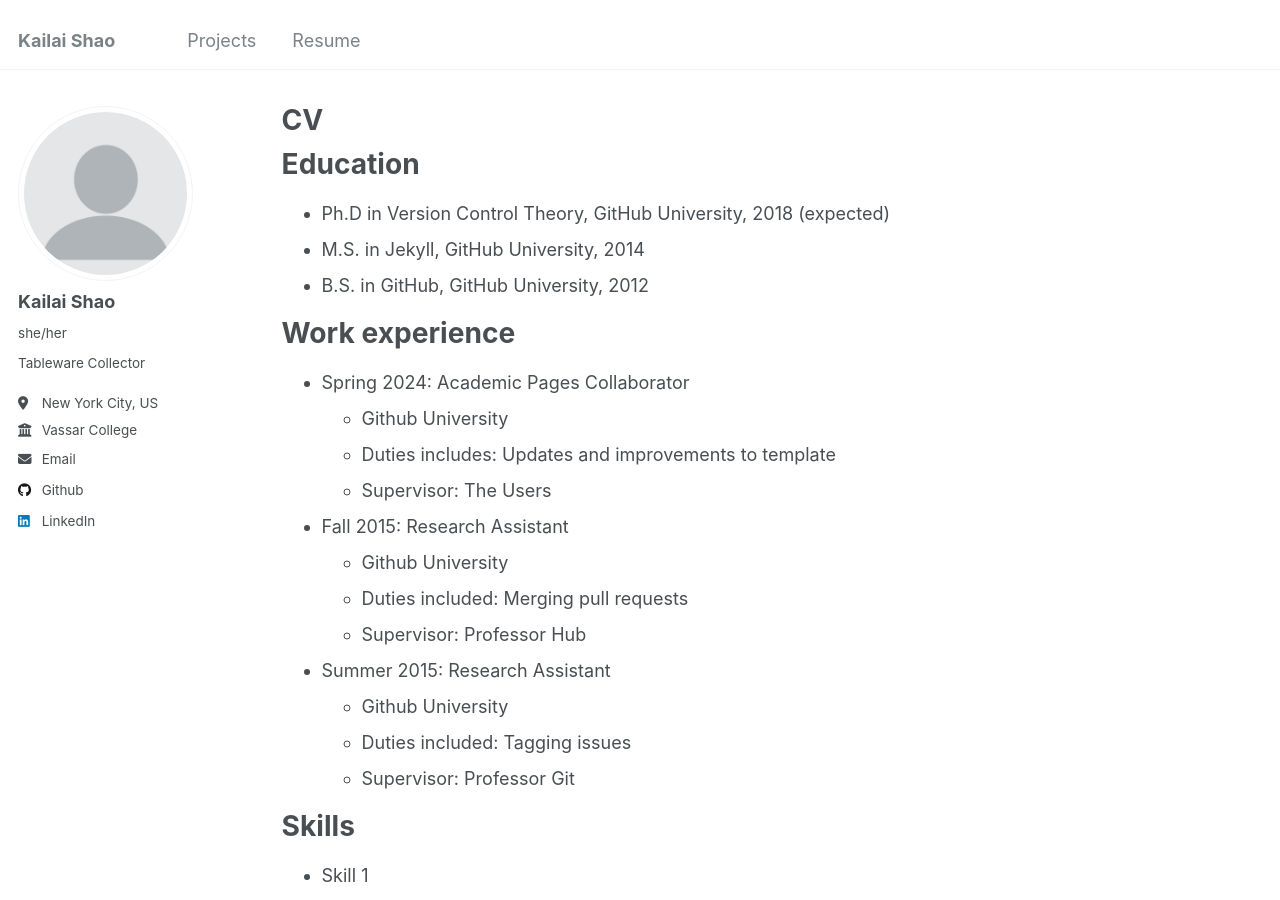
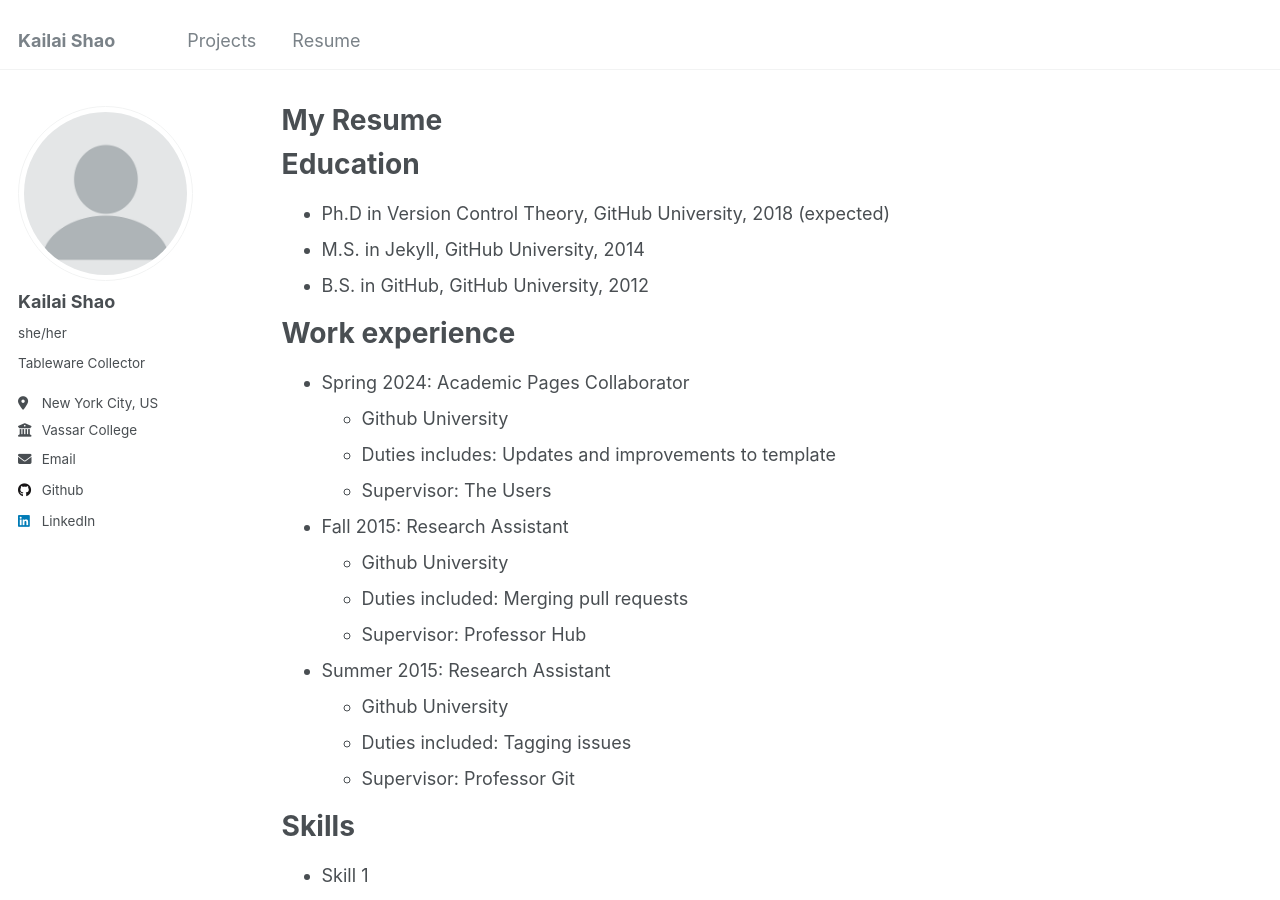
Before and after one commit to kshao19/kshao19.github.io, a Jekyll site: the page built from _pages/Resume.md, in a window 1280 px wide and 900 px high. Built offline with Jekyll 4.4.1, drawn with Linux system fonts in a browser that asks for light colours.

Commit message:
Update and rename cv.md to Resume.md

```diff
--- a/_pages/cv.md
+++ b/_pages/Resume.md
@@ -1,10 +1,10 @@
 ---
 layout: archive
-title: "CV"
-permalink: /cv/
+title: "My Resume"
+permalink: /Resume/
 author_profile: true
 redirect_from:
-  - /resume
+  - /Resume
 ---
 
 {% include base_path %}
```
